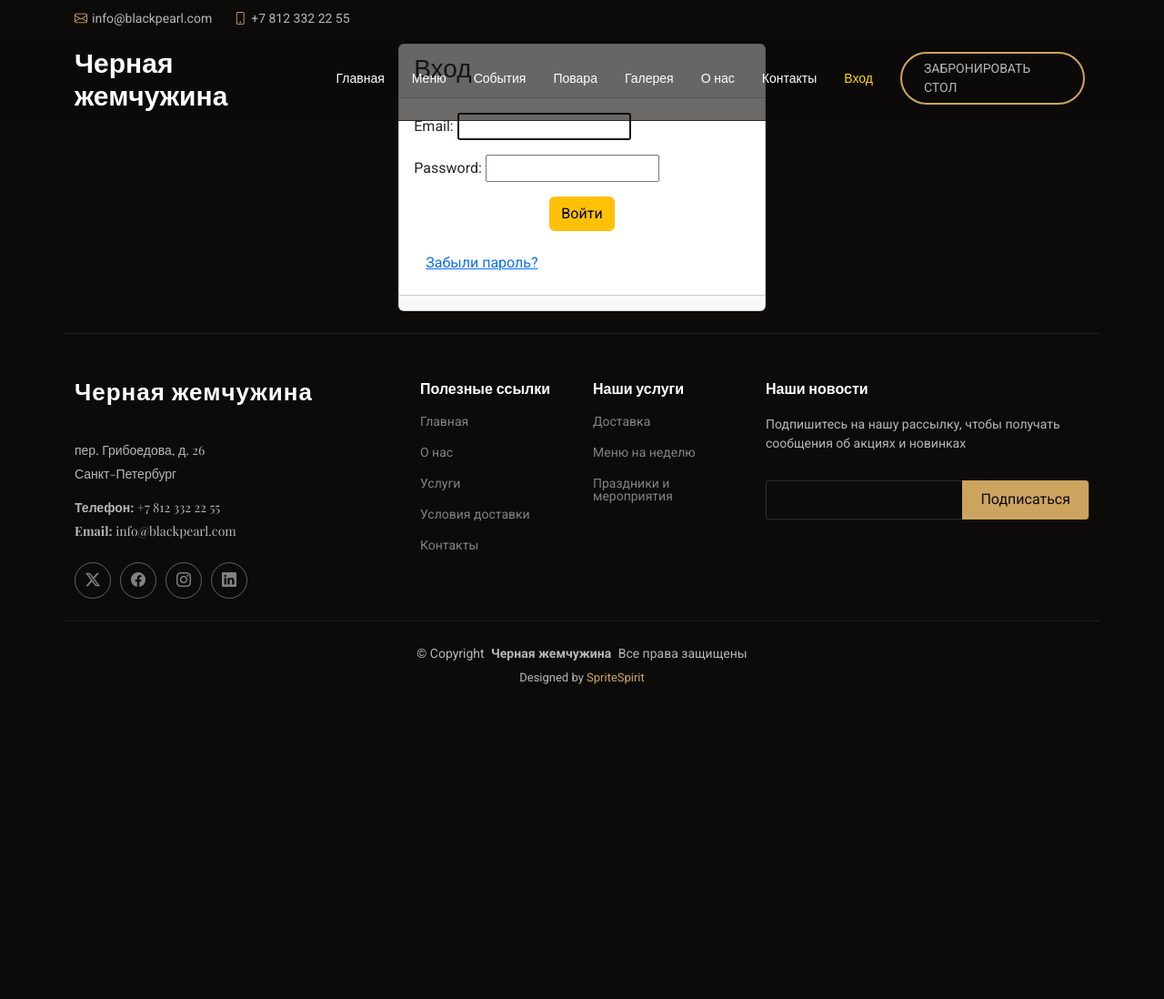
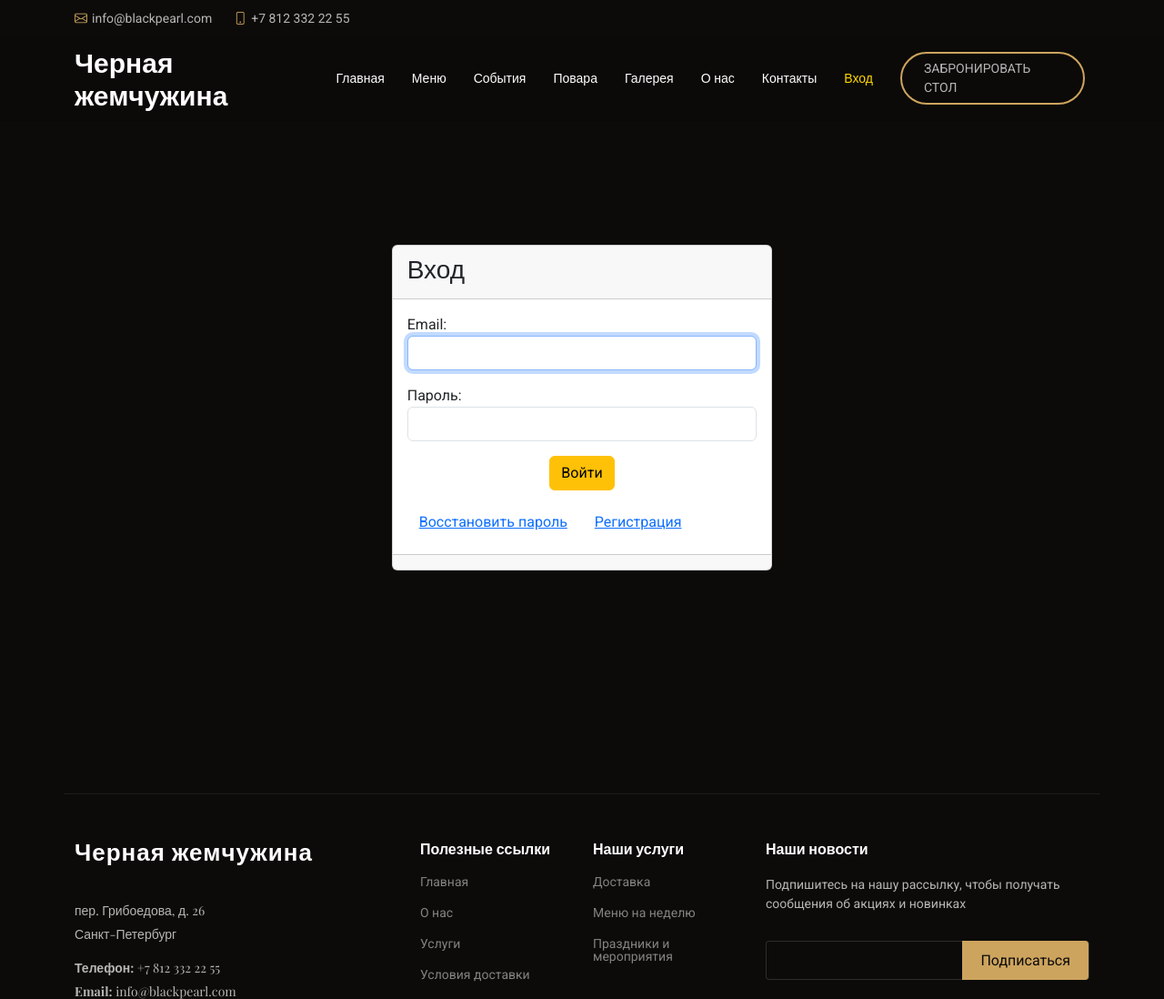
Before and after one commit to SpriteSpirit/python-restaurant-reservations, a Django app: page /users/ in a window 1280 px wide. Shown: the top 1098 px of the page at 91% size. Before the commit the page ends 752 px from the top, so only its background shows below. Run offline with Django 5.2, Linux system fonts and the light colour scheme; some libraries are stand-ins or nearby versions; some web fonts are replaced.

Commit message:
Настроена регистрация пользователя Настроена стилизация формы авторизации

```diff
--- a/config/settings.py
+++ b/config/settings.py
@@ -119,7 +119,7 @@
 # Internationalization
 # https://docs.djangoproject.com/en/5.1/topics/i18n/
 
-LANGUAGE_CODE = "en-us"
+LANGUAGE_CODE = "ru"
 TIME_ZONE = "Europe/Moscow"  # TIME_ZONE = 'Asia/Novosibirsk'
 USE_I18N = True
 USE_TZ = True
--- a/restaurant/templates/restaurant/base.html
+++ b/restaurant/templates/restaurant/base.html
@@ -75,14 +75,13 @@
                         {% endif %}
                     </li>
                     <li>
-
                         {% if not user.is_authenticated %}
                         <a style="color: gold" href="{% url 'users:login' %}">Вход</a>
                         {% else %}
                         <form action="{% url 'users:logout' %}" method="post">
                             {% csrf_token %}
                             <button type="submit"
-                                    style="background: transparent; border: none; color: gold; font-size: 16px; text-decoration: none;">
+                                    style="background: transparent; border: none; color: gold; font-size: 14px; text-decoration: none;">
                                 Выход
                             </button>
                         </form>
--- a/users/forms.py
+++ b/users/forms.py
@@ -1,3 +1,34 @@
-from django.contrib.auth.forms import AuthenticationForm
+from django.contrib.auth.forms import UserCreationForm, AuthenticationForm
+from django import forms
 
 from users.models import User
+
+
+class StyleFormMixin:
+    """
+    Добавляет стилевые атрибуты к полям формы - стилизация формы
+    """
+    def __init__(self, *args, **kwargs):
+        super().__init__(*args, **kwargs)
+
+        for field_name, field in self.fields.items():
+            if not isinstance(field.widget, forms.CheckboxInput):
+                field.widget.attrs['class'] = 'form-control'
+
+
+class UserRegisterForm(StyleFormMixin, UserCreationForm):
+    """
+    Форма регистрации пользователей с использованием стилей
+    """
+    class Meta:
+        model = User
+        fields = ('email', 'password1', 'password2')
+
+
+class CustomAuthenticationForm(StyleFormMixin, AuthenticationForm):
+    """
+    Форма аутентификации пользователей с использованием стилей
+    """
+    class Meta:
+        model = User
+        fields = ('email', 'password')
--- a/users/templates/users/login.html
+++ b/users/templates/users/login.html
@@ -2,10 +2,9 @@
 {% load static %}
 
 {% block content %}
-<div class="row justify-content-center">
+<div class="d-flex flex-column justify-content-center align-items-center" style="min-height: 100vh; padding: 20px 0;">
     <div class="col-9">
-        <form method="post">
-            <div class="row justify-content-center">
+        <form method="post" class="d-flex justify-content-center">
             <div class="col-6">
                 <div class="card">
                     <div class="card-header">
@@ -14,15 +13,13 @@
                     <div class="card-body">
                         {% csrf_token %}
                         {{ form.as_p }}
-                            <div class="mb-3 mt-3 k"
-                                 style="display: flex; flex-direction: row; justify-content: center;">
+                        <div class="mb-3 mt-3" style="display: flex; justify-content: center;">
                             <button class="btn btn-warning" type="submit">Войти</button>
                         </div>
-                             <a href="{% url 'users:login' %}"
-                                   class="btn btn-link">Забыли пароль?</a>
+                        <a href="{% url 'users:login' %}" class="btn btn-link">Восстановить пароль</a>
+                        <a href="{% url 'users:register' %}" class="btn btn-link">Регистрация</a>
                     </div>
                     <div class="card-footer"></div>
-                    </div>
                 </div>
             </div>
         </form>
--- a/users/urls.py
+++ b/users/urls.py
@@ -1,12 +1,13 @@
-from django.contrib.auth.views import LoginView, LogoutView
+from django.contrib.auth.views import LogoutView
 from django.urls import path
 
 from users.apps import UsersConfig
-# from users.views import CustomLoginView, CustomLogoutView
+from users.views import CustomLoginView, UserRegisterView
 
 app_name = UsersConfig.name
 
 urlpatterns = [
-    path("", LoginView.as_view(template_name="users/login.html"), name='login'),
+    path("", CustomLoginView.as_view(), name='login'),
     path("logout/", LogoutView.as_view(), name='logout'),
+    path("register/", UserRegisterView.as_view(), name='register'),
 ]
--- a/users/views.py
+++ b/users/views.py
@@ -1,30 +1,23 @@
-from django.contrib.auth.views import LoginView, LogoutView
+from django.contrib.auth.views import LoginView
 from django.urls import reverse_lazy
+from django.views.generic import CreateView
 
-from users.forms import CustomAuthenticationForm
+from users.forms import UserRegisterForm, CustomAuthenticationForm
 
 
-# class CustomLoginView(LoginView):
-#     form_class = CustomAuthenticationForm
-#     template_name = 'users/login.html'
-#
-#     def form_valid(self, form):
-#         response = super().form_valid(form)
-#         user = self.request.user
-#         print(f"Пользователь {user.email} вошел в аккаунт.")
-#         return response
-#
-#     def get_success_url(self):
-#         user = self.request.user
-#
-#         if user.is_authenticated and not (user.is_superuser or user.is_staff):
-#             return reverse_lazy('restaurant:index')
-#         # else:
-#         #     return reverse_lazy('restaurant:moderator_dashboard')
+class UserRegisterView(CreateView):
+    """
+    Регистрация пользователя
+    """
+    form_class = UserRegisterForm
+    template_name = 'users/register.html'
+    success_url = reverse_lazy('users:login')
 
 
-# class CustomLogoutView(LogoutView):
-#     form_class = CustomAuthenticationForm
-#     template_name = 'users/logout.html'
-#     next_page = reverse_lazy('restaurant:index')
-#     # success_url = reverse_lazy('restaurant:index')
+class CustomLoginView(LoginView):
+    """
+    Авторизация пользователя
+    """
+    form_class = CustomAuthenticationForm
+    template_name = 'users/login.html'
+    success_url = reverse_lazy('restaurant:index')
```
Also changed, not shown: users/templates/users/register.html (added, +27 -0 lines). Lines whose indentation alone changed are shown as unchanged.
